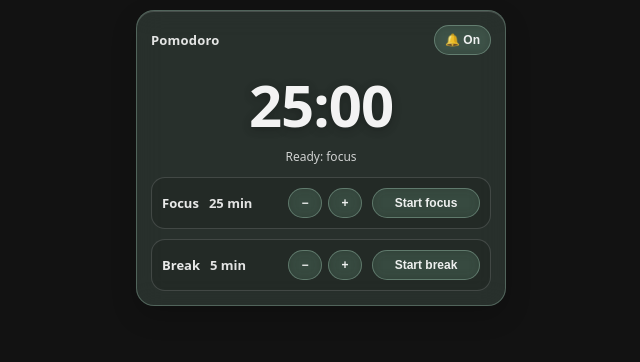
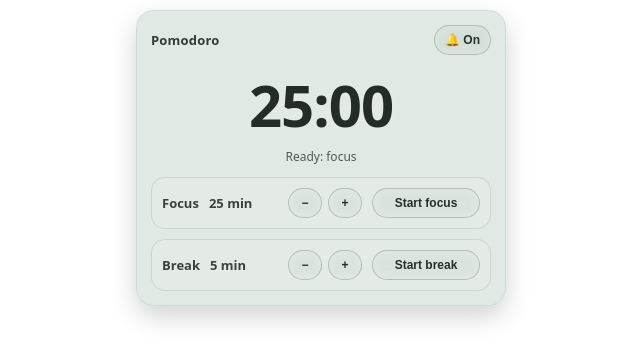
Before and after one commit to rali-tsa/clickcreatestudio, a plain HTML site: page index.html in a window 1280 px wide. Shown: the whole page, without its empty margins (319-959 px from the left). Drawn offline with Linux system fonts and the light colour scheme.

Commit message:
Refactor styles and improve script comments
Updated styles and script comments for better clarity and consistency.

```diff
--- a/index.html
+++ b/index.html
@@ -6,13 +6,22 @@
 <title>Pomodoro</title>
 
 <style>
-  :root { color-scheme: dark; }
+  /* IMPORTANT: do NOT force dark color-scheme; it can paint transparency black */
+  :root {
+    color-scheme: light;
+  }
 
   html, body {
     margin: 0;
     padding: 0;
+    background-color: transparent !important;
     background: transparent !important;
     font-family: system-ui, -apple-system, Segoe UI, Roboto, sans-serif;
+  }
+
+  /* Ensure the page doesn't "fill" with any default color */
+  body {
+    display: block;
   }
 
   .wrap {
@@ -21,6 +30,7 @@
     box-sizing: border-box;
     display: grid;
     place-items: center;
+    background: transparent !important;
   }
 
   .card {
@@ -28,6 +38,7 @@
     border-radius: 18px;
     padding: 14px;
 
+    /* green glass */
     background: rgba(120, 155, 135, 0.22);
     border: 1px solid rgba(160, 200, 180, 0.35);
 
@@ -54,15 +65,15 @@
     font-size: 13px;
     font-weight: 750;
     letter-spacing: 0.2px;
-    color: rgba(255,255,255,0.92);
+    color: rgba(25, 35, 30, 0.92);
     opacity: 0.95;
   }
 
   .mute {
     border-radius: 999px;
-    border: 1px solid rgba(180,220,200,0.35);
-    background: rgba(80,120,100,0.25);
-    color: rgba(255,255,255,0.92);
+    border: 1px solid rgba(90, 120, 105, 0.35);
+    background: rgba(255,255,255,0.18);
+    color: rgba(25, 35, 30, 0.92);
     padding: 8px 10px;
     font-size: 12px;
     font-weight: 700;
@@ -79,15 +90,15 @@
     letter-spacing: -1px;
     margin: 6px 0 12px;
     font-size: clamp(40px, 18cqi, 58px);
-    color: rgba(255,255,255,0.95);
-    text-shadow: 0 2px 10px rgba(0,0,0,0.28);
+    color: rgba(20, 28, 24, 0.92);
+    text-shadow: 0 2px 10px rgba(255,255,255,0.10);
     user-select: none;
   }
 
   .sub {
     text-align: center;
     font-size: 12px;
-    color: rgba(255,255,255,0.78);
+    color: rgba(20, 28, 24, 0.70);
     margin-top: -8px;
     margin-bottom: 12px;
   }
@@ -105,8 +116,8 @@
 
     padding: 10px 10px;
     border-radius: 14px;
-    border: 1px solid rgba(255,255,255,0.14);
-    background: rgba(0,0,0,0.10);
+    border: 1px solid rgba(40, 60, 50, 0.12);
+    background: rgba(255,255,255,0.10);
   }
 
   .row-left {
@@ -119,14 +130,14 @@
   .label {
     font-size: 13px;
     font-weight: 700;
-    color: rgba(255,255,255,0.9);
+    color: rgba(20, 28, 24, 0.82);
     white-space: nowrap;
   }
 
   .mins {
     font-size: 13px;
     font-weight: 800;
-    color: rgba(255,255,255,0.92);
+    color: rgba(20, 28, 24, 0.86);
     opacity: 0.95;
     white-space: nowrap;
   }
@@ -139,9 +150,9 @@
 
   button.btn, button.step {
     border-radius: 999px;
-    border: 1px solid rgba(180,220,200,0.35);
-    background: rgba(80,120,100,0.25);
-    color: rgba(255,255,255,0.92);
+    border: 1px solid rgba(90, 120, 105, 0.35);
+    background: rgba(255,255,255,0.18);
+    color: rgba(20, 28, 24, 0.90);
 
     padding: 8px 10px;
     font-size: 12px;
@@ -155,7 +166,6 @@
   }
 
   button.step {
-    padding: 8px 10px;
     min-width: 34px;
     text-align: center;
   }
@@ -211,7 +221,6 @@
     font-size: 11px;
   }
 
-  /* ultra-narrow embeds: hide labels */
   @container pomo (max-width: 280px) {
     .label { display: none; }
   }
@@ -230,7 +239,6 @@
       <div class="sub" id="modeLabel">Ready: focus</div>
 
       <div class="rows">
-        <!-- Focus row -->
         <div class="row">
           <div class="row-left">
             <div class="label">Focus</div>
@@ -245,7 +253,6 @@
           <button class="btn" id="focusBtn" type="button">Start focus</button>
         </div>
 
-        <!-- Break row -->
         <div class="row">
           <div class="row-left">
             <div class="label">Break</div>
@@ -265,8 +272,6 @@
 
 <script>
   const qs = new URLSearchParams(location.search);
-
-  // Enable small mode via ?small=1
   if (qs.get("small") === "1") document.body.dataset.small = "1";
 
   const clamp = (n, min, max) => Math.max(min, Math.min(max, n));
@@ -274,20 +279,20 @@
   let focusMinutes = clamp(parseInt(qs.get("minutes") || "25", 10) || 25, 1, 180);
   let breakMinutes = clamp(parseInt(qs.get("break") || "5", 10) || 5, 1, 60);
 
-  // State
-  let mode = "focus"; // "focus" | "break"
+  // state
+  let mode = "focus";         // "focus" | "break"
   let running = false;
   let intervalId = null;
 
-  // Remaining is always derived from endAt when running
+  // timestamp-based (doesn't pause in background)
   let remaining = focusMinutes * 60;
-  let endAt = null;        // timestamp (ms) when current run ends
-  let durationSec = 0;     // duration of current run in seconds
+  let endAt = null;           // ms timestamp
+  let durationSec = 0;
 
-  // Bell on by default (sound=0 turns it off)
+  // sound
   let bellOn = (qs.get("sound") === "0") ? false : true;
 
-  // Elements
+  // elements
   const timeEl = document.getElementById("time");
   const modeLabel = document.getElementById("modeLabel");
 
@@ -310,7 +315,7 @@
     return String(m).padStart(2, "0") + ":" + String(s).padStart(2, "0");
   };
 
-  // Web Audio bell (2-tone chime)
+  // Bell (Web Audio)
   let audioCtx = null;
   async function playBell() {
     if (!bellOn) return;
@@ -353,8 +358,10 @@
   function render() {
     remaining = computeRemaining();
     timeEl.textContent = fmt(remaining);
+
     focusMinsEl.textContent = String(focusMinutes);
     breakMinsEl.textContent = String(breakMinutes);
+
     muteBtn.textContent = bellOn ? "🔔 On" : "🔕 Off";
     muteBtn.setAttribute("aria-pressed", bellOn ? "false" : "true");
   }
@@ -382,7 +389,6 @@
     if (intervalId) clearInterval(intervalId);
     intervalId = null;
 
-    // sync remaining before clearing endAt
     remaining = computeRemaining();
     endAt = null;
     durationSec = 0;
@@ -397,7 +403,6 @@
     durationSec = (mode === "focus" ? focusMinutes : breakMinutes) * 60;
     endAt = Date.now() + durationSec * 1000;
 
-    // restart interval
     if (intervalId) clearInterval(intervalId);
     running = true;
 
@@ -420,12 +425,9 @@
       }
     };
 
-    // immediate render + start ticking
     render();
     updateButtons();
     tick();
-
-    // tick faster for smoother UI, but accuracy comes from Date.now()
     intervalId = setInterval(tick, 250);
   }
 
@@ -453,14 +455,13 @@
       }
     }
 
-    // adjustments reset the timer for simplicity + predictability
     stopTimer();
     if (modeLabel) modeLabel.textContent = `Ready: ${mode}`;
     render();
     updateButtons();
   }
 
-  // Events
+  // events
   focusBtn.addEventListener("click", () => toggleCurrent("focus"));
   breakBtn.addEventListener("click", () => toggleCurrent("break"));
 
@@ -480,13 +481,12 @@
     render();
   });
 
-  // Init
+  // init
   mode = "focus";
   remaining = focusMinutes * 60;
   render();
   updateButtons();
 
-  // Keep the display correct when returning to the tab
   document.addEventListener("visibilitychange", () => {
     if (running) render();
   });
```
